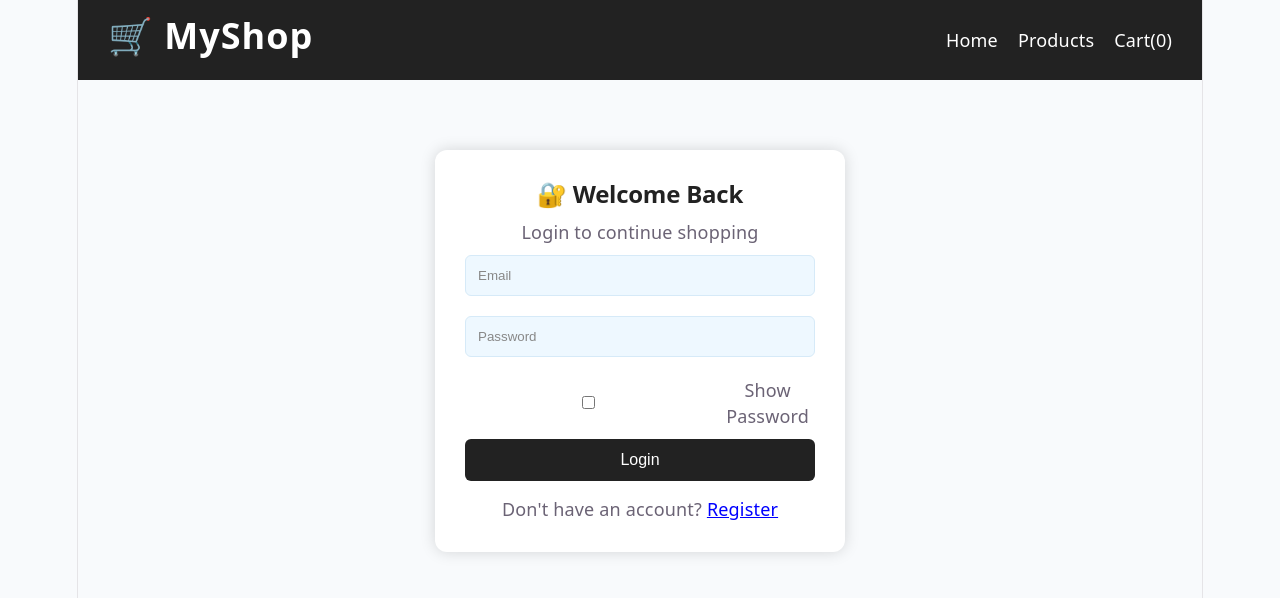
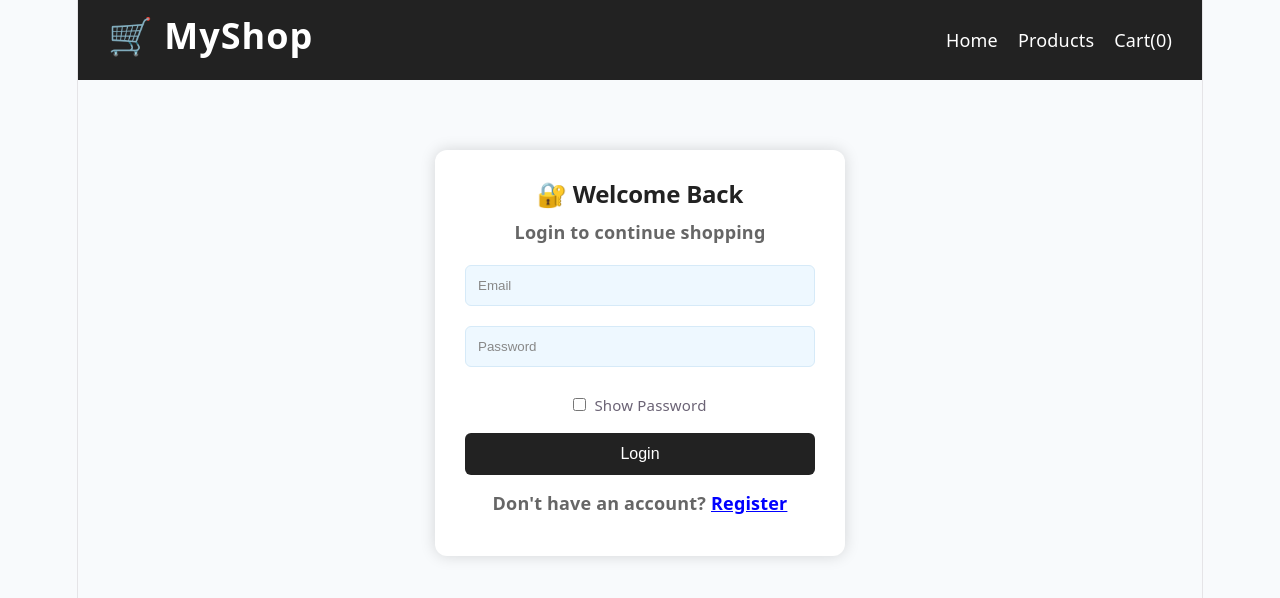
Before and after one commit to neelaveni-dev/myshop-mern-ecommerce, a React (Vite) app in the folder ecommerce-client/: page /login in a window 1280 px wide. Shown: the top 598 px of the page. Built offline with nearby package versions, Linux system fonts and the light colour scheme.

Commit message:
Correct showpassword css

```diff
--- a/ecommerce-client/src/pages/LoginPage.css
+++ b/ecommerce-client/src/pages/LoginPage.css
@@ -16,7 +16,7 @@ body{
   font-weight: bold;
   color: #222;
 }
-login-container p{
+.login-container p{
   text-align:center;
   margin-bottom:10px;
   font-weight: bold;
@@ -57,3 +57,22 @@ input::placeholder{
     transform: translateY(-2px);
     transition: 0.3s;
 }
+.show-password {
+  display: flex;
+  align-items: center;
+  justify-content: center;
+  gap: 8px;
+  margin: 15px 0;
+}
+
+.show-password input[type="checkbox"] {
+  width: auto !important;
+  height: auto !important;
+  margin: 0;
+  cursor: pointer;
+}
+
+.show-password span {
+  font-size: 15px;
+  cursor: pointer;
+}
--- a/ecommerce-client/src/pages/LoginPage.jsx
+++ b/ecommerce-client/src/pages/LoginPage.jsx
@@ -67,23 +67,14 @@ const [showPassword,setShowPassword] = useState(false);
   value={formData.password}
   onChange={handleChange}
 />
-<label
-  style={{
-    display: "flex",
-    alignItems: "center",
-    justifyContent: "center",
-    gap: "8px",
-    margin: "10px 0",
-    cursor: "pointer",
-  }}
->
+<div className="show-password">
   <input
     type="checkbox"
     checked={showPassword}
     onChange={() => setShowPassword(!showPassword)}
   />
-  Show Password
-</label>
+  <span>Show Password</span>
+</div>
         <button type="submit">
           Login
         </button>
--- a/ecommerce-client/src/pages/RegisterPage.css
+++ b/ecommerce-client/src/pages/RegisterPage.css
@@ -64,6 +64,22 @@ input::placeholder{
     transform: translateY(-2px);
     transition: 0.3s;
 }
-input:not([type="checkbox"]) {
-  width:100%;
+.show-password {
+  display: flex;
+  align-items: center;
+  justify-content: center;
+  gap: 8px;
+  margin: 15px 0;
 }
+
+.show-password input[type="checkbox"] {
+  width: auto !important;
+  height: auto !important;
+  margin: 0;
+  cursor: pointer;
+}
+
+.show-password span {
+  font-size: 15px;
+  cursor: pointer;
+}
--- a/ecommerce-client/src/pages/RegisterPage.jsx
+++ b/ecommerce-client/src/pages/RegisterPage.jsx
@@ -77,23 +77,14 @@ return (
   value={formData.password}
   onChange={handleChange}
 />
-<label
-  style={{
-    display: "flex",
-    alignItems: "center",
-    justifyContent: "center",
-    gap: "8px",
-    margin: "10px 0",
-    cursor: "pointer",
-  }}
->
+<div className="show-password">
   <input
     type="checkbox"
     checked={showPassword}
     onChange={() => setShowPassword(!showPassword)}
   />
-  Show Password
-</label>
+  <span>Show Password</span>
+</div>
 
     <p className="auth-link">
       Already have an account?
```
